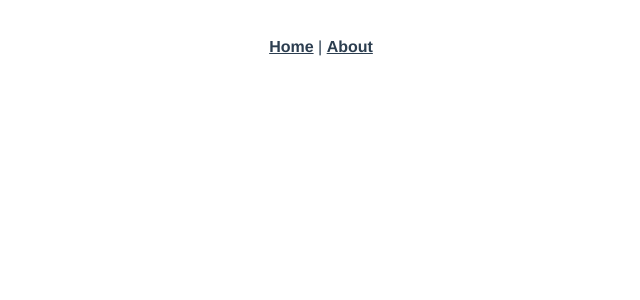
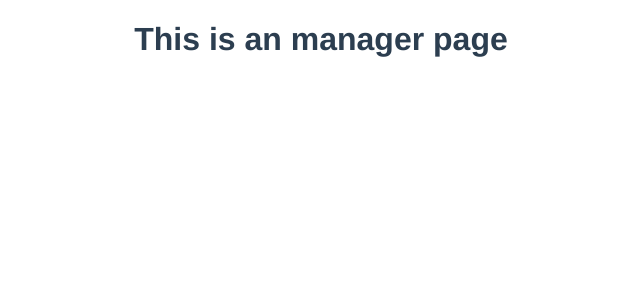
Before and after one commit to chocolateonly/engineering-management, a Vue app: page /manager in a window 1280 px wide. Shown: the top 300 px of the page, without its empty margins (319-959 px from the left). Built offline with nearby package versions, Linux system fonts and the light colour scheme.

Commit message:
init project

```diff
--- a/src/App.vue
+++ b/src/App.vue
@@ -1,9 +1,5 @@
 <template>
   <div id="app">
-    <div id="nav">
-      <router-link to="/">Home</router-link> |
-      <router-link to="/about">About</router-link>
-    </div>
     <router-view/>
   </div>
 </template>
@@ -16,17 +12,4 @@
   text-align: center;
   color: #2c3e50;
 }
-
-#nav {
-  padding: 30px;
-
-  a {
-    font-weight: bold;
-    color: #2c3e50;
-
-    &.router-link-exact-active {
-      color: #42b983;
-    }
-  }
-}
 </style>
--- a/src/router/index.js
+++ b/src/router/index.js
@@ -1,22 +1,30 @@
 import Vue from 'vue'
 import VueRouter from 'vue-router'
-import Home from '../views/Home.vue'
 
 Vue.use(VueRouter)
 
 const routes = [
   {
-    path: '/',
-    name: 'Home',
-    component: Home
+    path:'/',
+    redirect:'/manager'
   },
   {
-    path: '/about',
-    name: 'About',
+    path: '/manager',
+    name: 'Manager',
     // route level code-splitting
     // this generates a separate chunk (about.[hash].js) for this route
     // which is lazy-loaded when the route is visited.
-    component: () => import(/* webpackChunkName: "about" */ '../views/About.vue')
+    component: () => import(/* webpackChunkName: "manager" */ '../views/Manager.vue')
+  },
+  {
+    path: '/leader',
+    name: 'Leader',
+    component: () => import(/* webpackChunkName: "leader" */ '../views/Leader.vue')
+  },
+  {
+    path: '/boss',
+    name: 'Boss',
+    component: () => import(/* webpackChunkName: "boss" */ '../views/Boss.vue')
   }
 ]
 
--- a/src/views/About.vue
+++ b/src/views/Boss.vue
@@ -1,5 +1,5 @@
 <template>
   <div class="about">
-    <h1>This is an about page</h1>
+    <h1>This is an boss page</h1>
   </div>
 </template>
--- /dev/null
+++ b/src/views/Leader.vue
@@ -0,0 +1,5 @@
+<template>
+  <div class="about">
+    <h1>This is an leader page</h1>
+  </div>
+</template>
--- /dev/null
+++ b/src/views/Manager.vue
@@ -0,0 +1,5 @@
+<template>
+  <div class="about">
+    <h1>This is an manager page</h1>
+  </div>
+</template>
```
Also changed, not shown: src/components/Home.vue (renamed from src/views/Home.vue).
